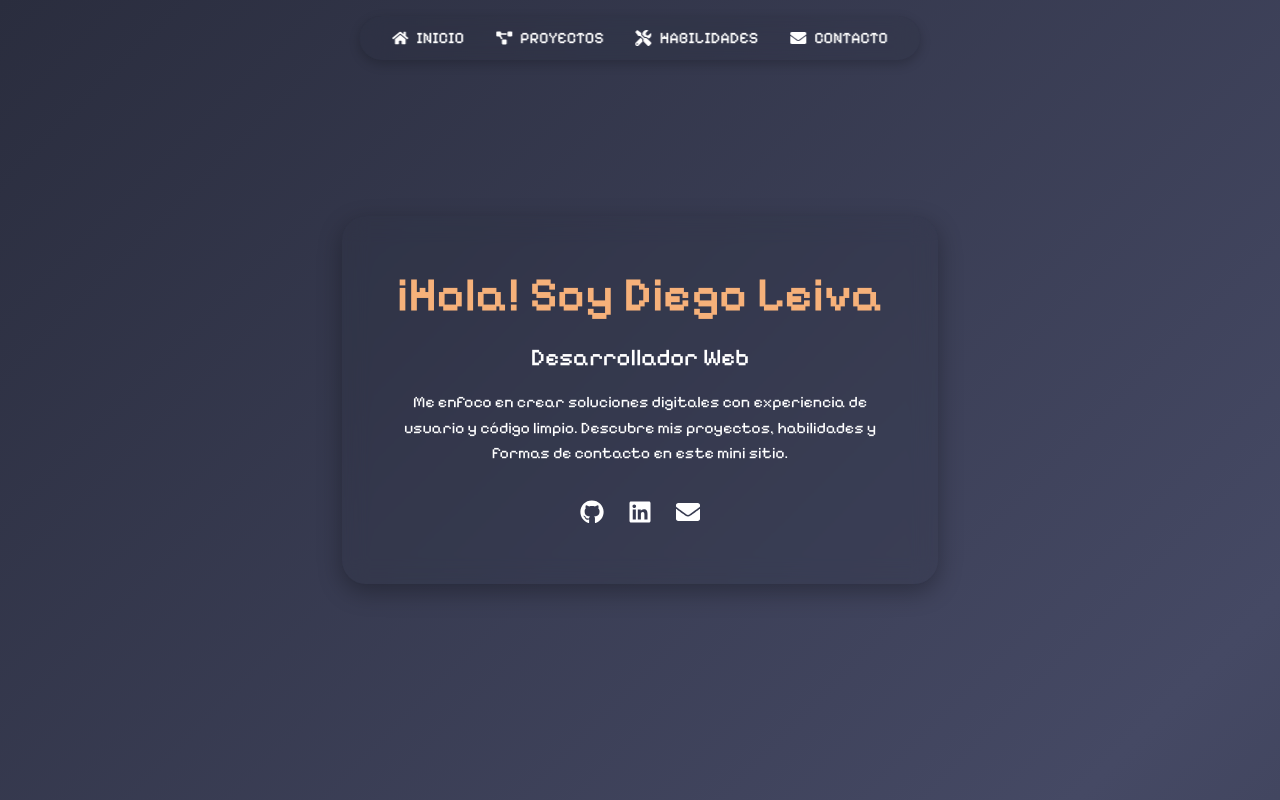
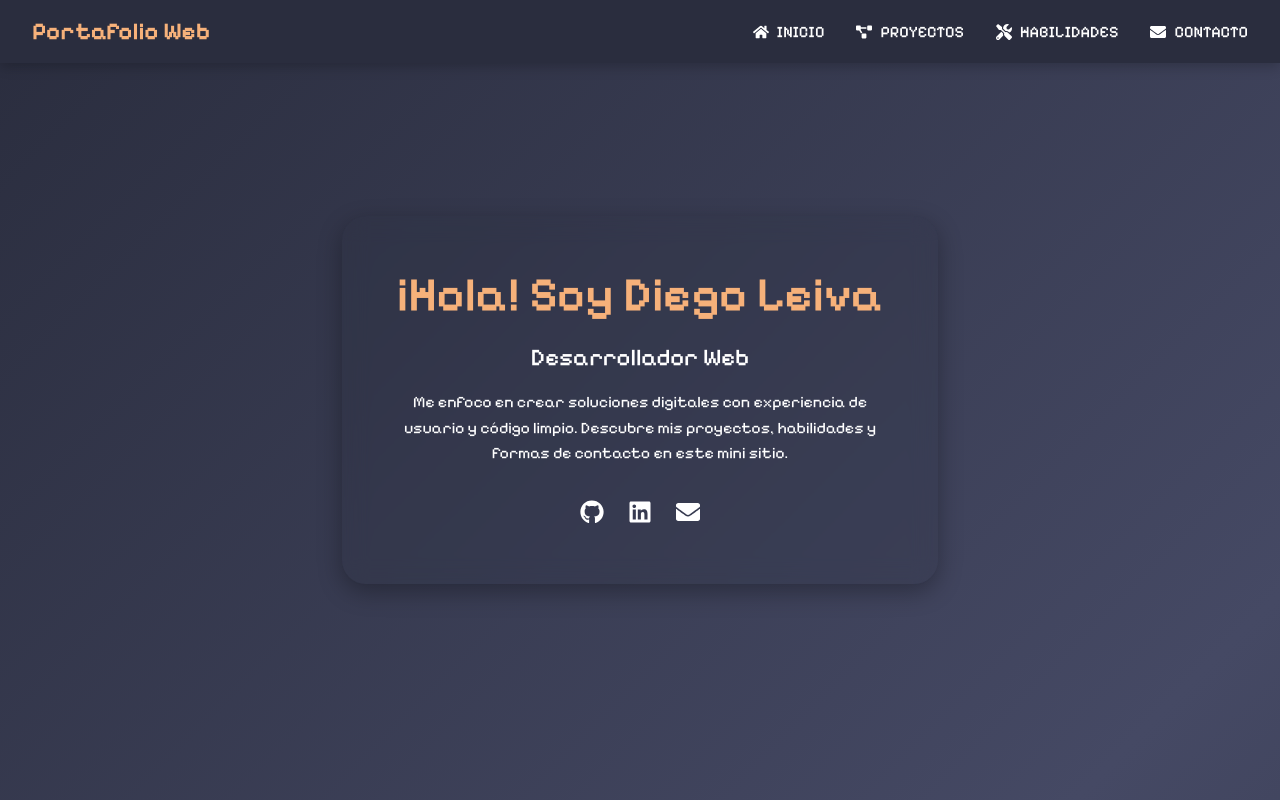
Before and after one commit to LeivaDiego/Web-Portafolio, a React (Vite) app: page / in a window 1280 px wide. Shown: the top 800 px of the page. Built offline with nearby package versions, Linux system fonts and the light colour scheme.

Commit message:
feat: navigation bar styling and animation

```diff
--- a/src/components/navigation/NavBar.jsx
+++ b/src/components/navigation/NavBar.jsx
@@ -1,24 +1,38 @@
 /** @jsxImportSource @emotion/react */
 import styled from '@emotion/styled'
+import { useEffect, useState } from 'react'
 import { FaHome, FaProjectDiagram, FaTools, FaEnvelope } from 'react-icons/fa'
+import { motion, AnimatePresence } from 'framer-motion'
 
-const Nav = styled.nav`
+// --- Estilo para la barra completa (cuando está en el top)
+const FullNav = styled(motion.nav)`
   position: fixed;
-  top: 1rem;
-  left: 50%;
-  transform: translateX(-50%);
-  background: ${({ theme }) => theme.colors.glass.card};
-  border: 1px solid ${({ theme }) => theme.colors.glass.border};
-  border-radius: 2rem;
-  padding: 0.5rem 2rem;
+  top: 0;
+  left: 0;
+  width: 100%;
+  padding: 1rem 2rem;
+  background: ${({ theme }) => theme.colors.primary};
+  color: ${({ theme }) => theme.colors.text};
+  display: flex;
+  justify-content: space-between;
+  align-items: center;
+  z-index: 999;
+  box-shadow: 0 4px 12px rgba(0, 0, 0, 0.2);
+  transition: background 0.4s ease;
+`
+
+const Logo = styled.h1`
+  font-size: 1.5rem;
+  font-weight: bold;
+  color: ${({ theme }) => theme.colors.accent};
+`
+
+const NavLinks = styled.div`
   display: flex;
   gap: 2rem;
-  align-items: center;
-  z-index: 999;
-  backdrop-filter: blur(12px);
-  box-shadow: 0 4px 12px rgba(0, 0, 0, 0.2);
 `
 
+// --- Estilo general de los enlaces
 const NavItem = styled.a`
   display: flex;
   align-items: center;
@@ -34,9 +48,48 @@ const NavItem = styled.a`
   }
 `
 
+// --- Barra centrada (cuando se hace scroll)
+const CenteredNav = styled(motion.nav)`
+  position: fixed;
+  top: 1rem;
+  left: 50%;
+  background: ${({ theme }) => theme.colors.glass.card};
+  border: 1px solid ${({ theme }) => theme.colors.glass.border};
+  border-radius: 2rem;
+  padding: 0.5rem 2rem;
+  display: flex;
+  gap: 2rem;
+  align-items: center;
+  z-index: 999;
+  backdrop-filter: blur(12px);
+  box-shadow: 0 4px 12px rgba(0, 0, 0, 0.2);
+  transition: background 0.4s ease;
+`
+
 const NavBar = () => {
+  const [atTop, setAtTop] = useState(true)
+
+  useEffect(() => {
+    const handleScroll = () => {
+      setAtTop(window.scrollY < 100) // Puedes subir o bajar el umbral
+    }
+
+    window.addEventListener('scroll', handleScroll)
+    return () => window.removeEventListener('scroll', handleScroll)
+  }, [])
+
   return (
-    <Nav>
+    <AnimatePresence mode="wait">
+      {atTop ? (
+        <FullNav
+          key="full"
+          initial={{ opacity: 0, y: -20 }}
+          animate={{ opacity: 1, y: 0 }}
+          exit={{ opacity: 0, y: -20 }}
+          transition={{ duration: 0.4 }}
+        >
+          <Logo>Portafolio Web</Logo>
+          <NavLinks>
             <NavItem href="#home">
               <FaHome />
               Inicio
@@ -53,7 +106,35 @@ const NavBar = () => {
               <FaEnvelope />
               Contacto
             </NavItem>
-    </Nav>
+          </NavLinks>
+        </FullNav>
+      ) : (
+        <CenteredNav
+          key="centered"
+          initial={{ opacity: 0, y: -20, x: '-50%' }}
+          animate={{ opacity: 1, y: 0, x: '-50%' }}
+          exit={{ opacity: 0, y: -20, x: '-50%' }}
+          transition={{ duration: 0.4 }}
+        >
+          <NavItem href="#home">
+            <FaHome />
+            Inicio
+          </NavItem>
+          <NavItem href="#projects">
+            <FaProjectDiagram />
+            Proyectos
+          </NavItem>
+          <NavItem href="#skills">
+            <FaTools />
+            Habilidades
+          </NavItem>
+          <NavItem href="#contact">
+            <FaEnvelope />
+            Contacto
+          </NavItem>
+        </CenteredNav>
+      )}
+    </AnimatePresence>
   )
 }
 
```
Lines whose indentation alone changed are shown as unchanged.
